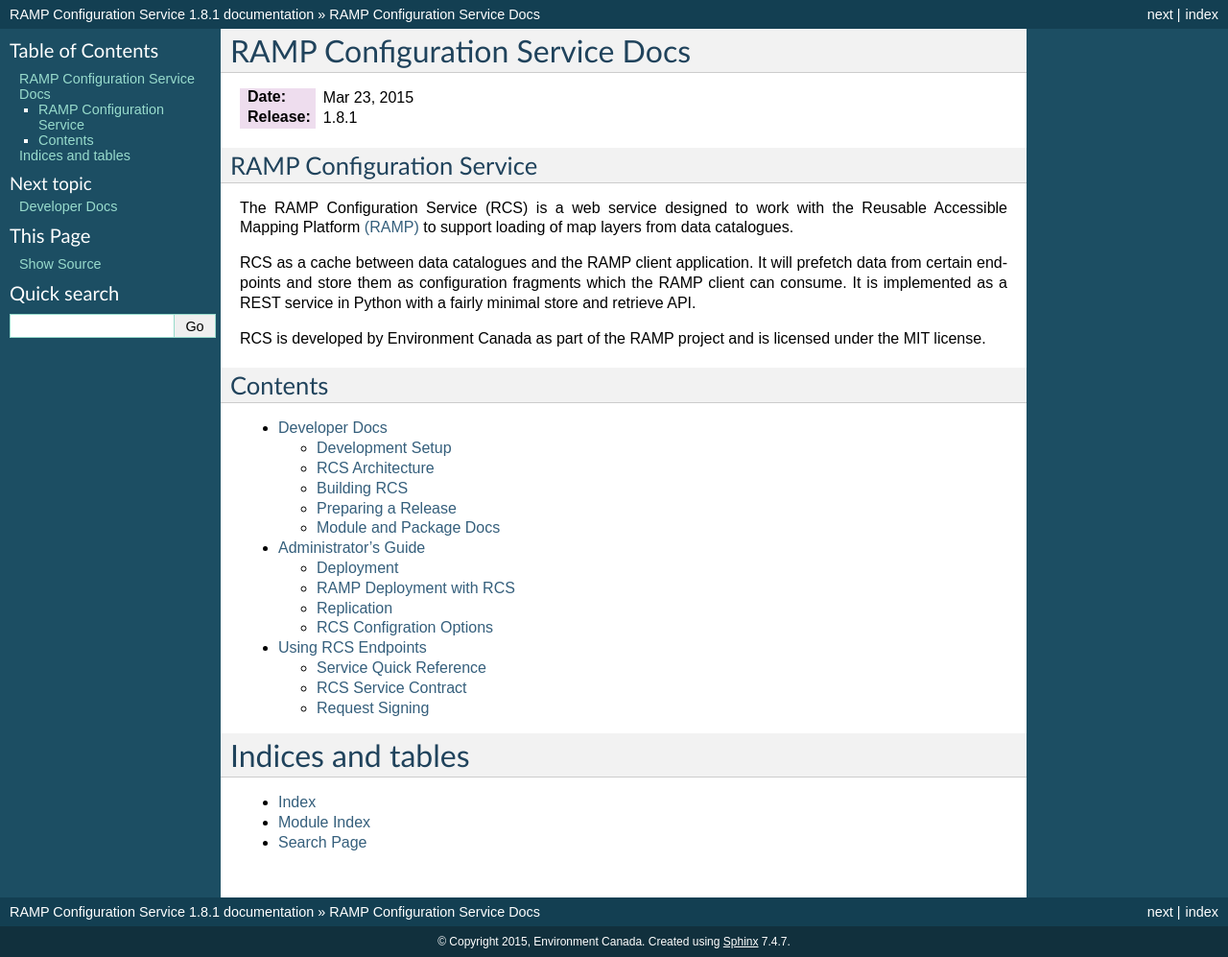
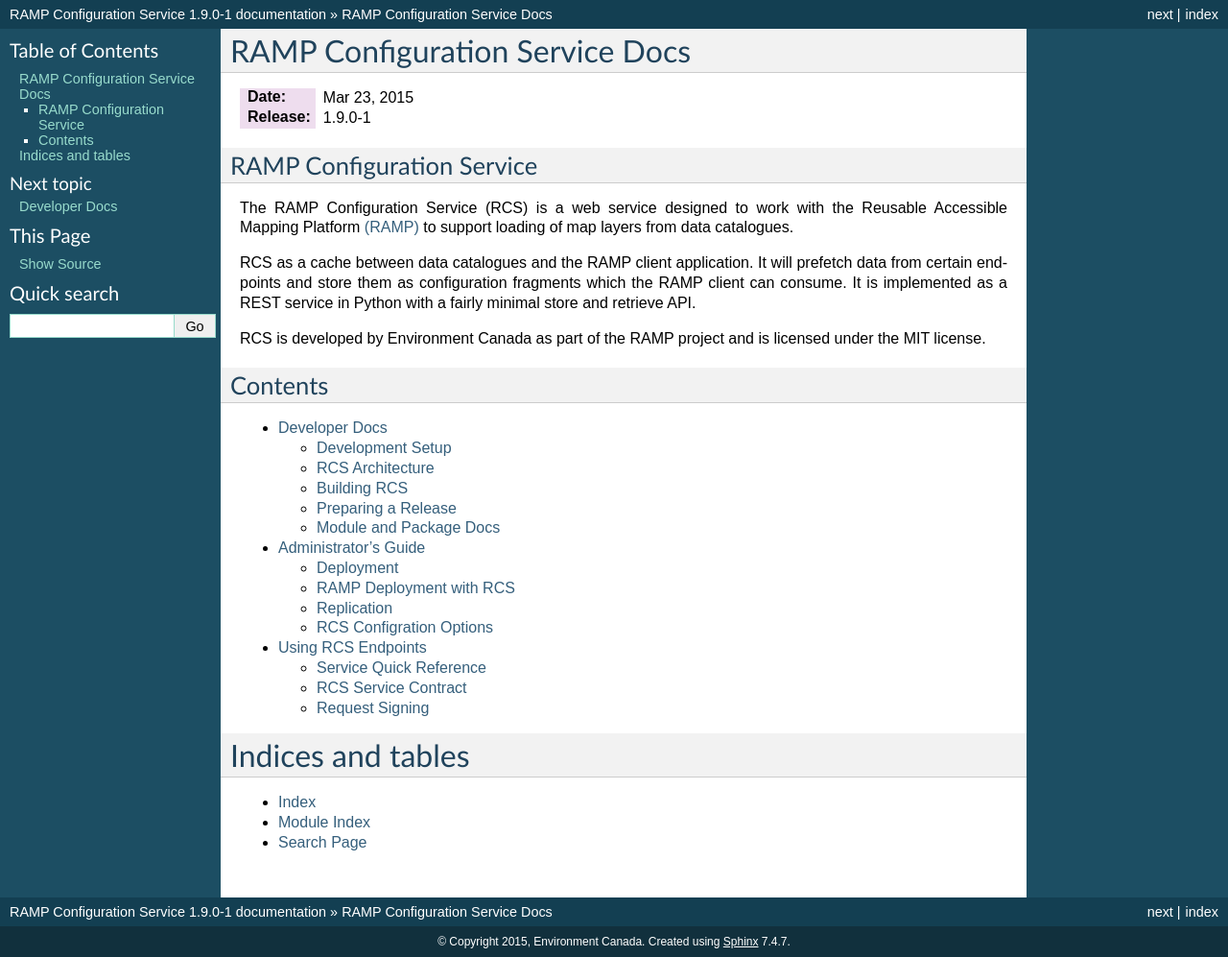
Before and after one commit to fgpv-vpgf/rcs, a Sphinx documentation site: the page built from docs/index.rst, in a window 1280 px wide. Shown: the whole page at 96% size. Built offline with Sphinx 7.4.7, drawn with Linux system fonts in a browser that asks for light colours.

Commit message:
chore(release): update to 1.9 for dev build

```diff
--- a/docs/conf.py
+++ b/docs/conf.py
@@ -58,9 +58,9 @@
 # built documents.
 #
 # The short X.Y version.
-version = '1.8'
+version = '1.9'
 # The full version, including alpha/beta/rc tags.
-release = '1.8.1'
+release = '1.9.0-1'
 
 # The language for content autogenerated by Sphinx. Refer to documentation
 # for a list of supported languages.
--- a/setup.py
+++ b/setup.py
@@ -3,7 +3,7 @@
 setup(
     name="rcs",
     description="RAMP Configuration Service",
-    version="1.8.1",
+    version="1.9.0-1",
     author="Environment Canada",
     author_email="mike.weech@ec.gc.ca",
     url="https://github.com/RAMP-PCAR/RCS",
```
